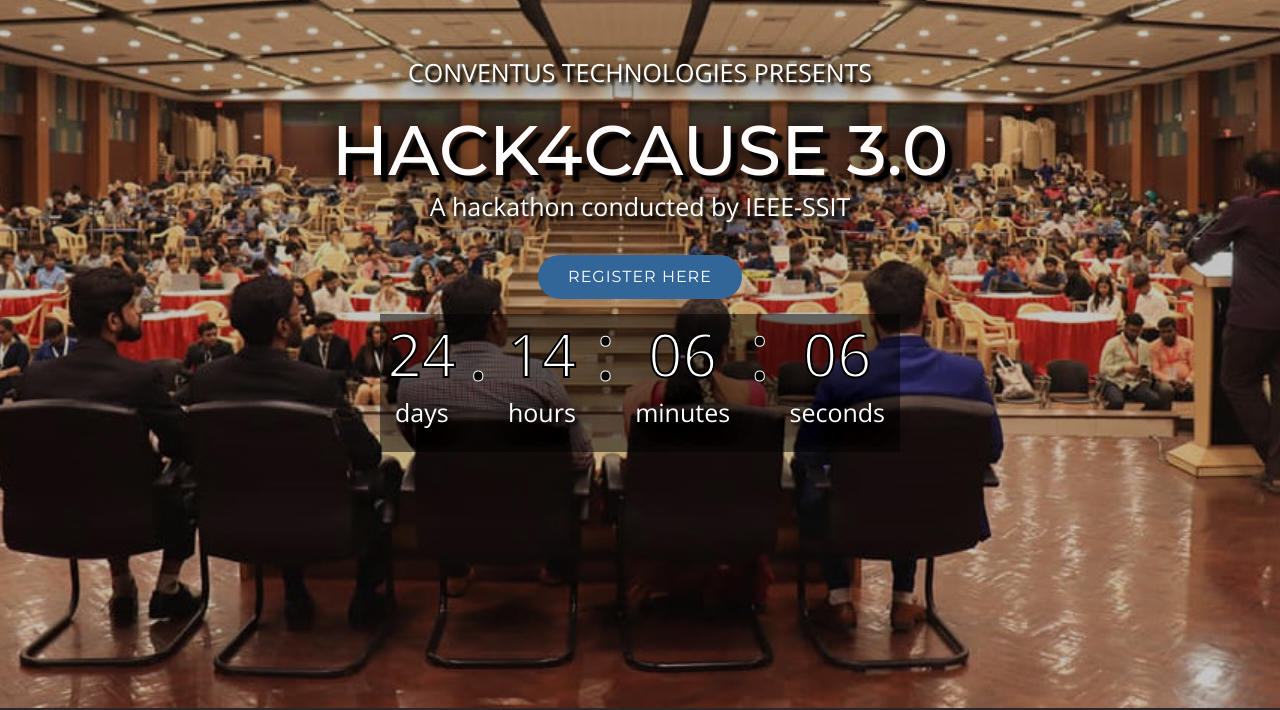
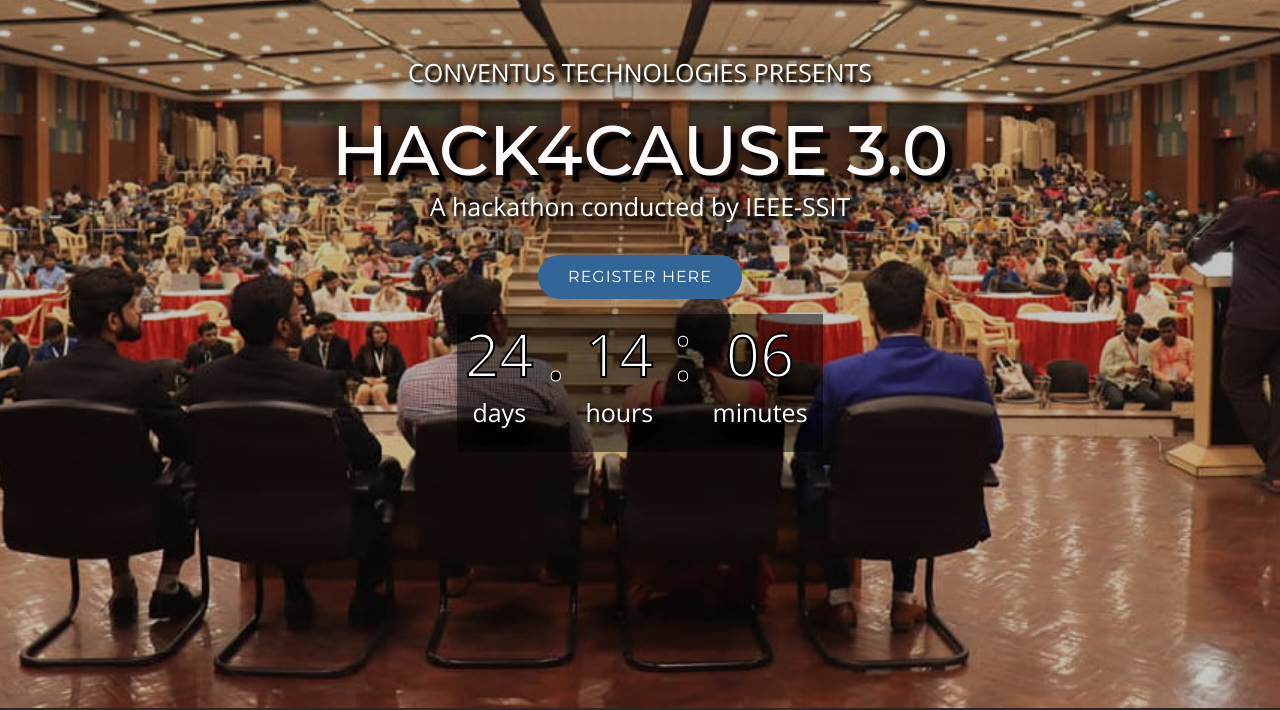
Before and after one commit to vivekmurali2k/h4c20, a plain HTML site: page index.html in a window 1280 px wide. Shown: the part 92-802 px from the top of the page. Drawn offline with nearby package versions, Linux system fonts and the light colour scheme; files whose address does not match are found by name.

Commit message:
Seconds removed

```diff
--- a/index.html
+++ b/index.html
@@ -82,11 +82,6 @@
           <li>
               <span class="minutes">00</span>
               <p class="minutes_ref">minutes</p>
-          </li>
-          <li class="seperator">:</li>
-          <li>
-              <span class="seconds">00</span>
-              <p class="seconds_ref">seconds</p>
           </li>
       </ul>
 
```
